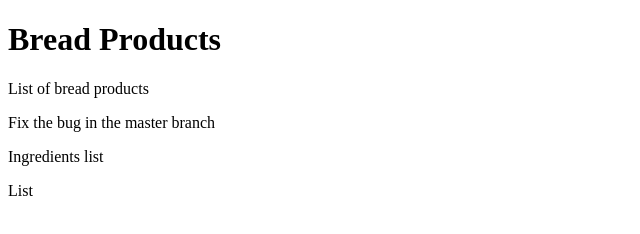
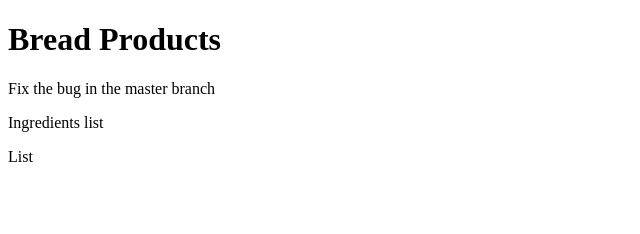
Before and after one commit to oaouda/com.breed.demo, a plain HTML site: page WebContent/index.html in a window 1280 px wide. Shown: the whole page, without its empty margins (0-640 px from the left). Drawn offline with Linux system fonts and the light colour scheme.

Commit message:
changes to the master

```diff
--- a/WebContent/index.html
+++ b/WebContent/index.html
@@ -6,7 +6,6 @@
 </head>
 <body>
 <h1>Bread Products</h1>
-<p> List of bread products</p>
 <p> Fix the bug in the master branch<p>
 <span>Ingredients list</span>
 <p>List</p>
```
